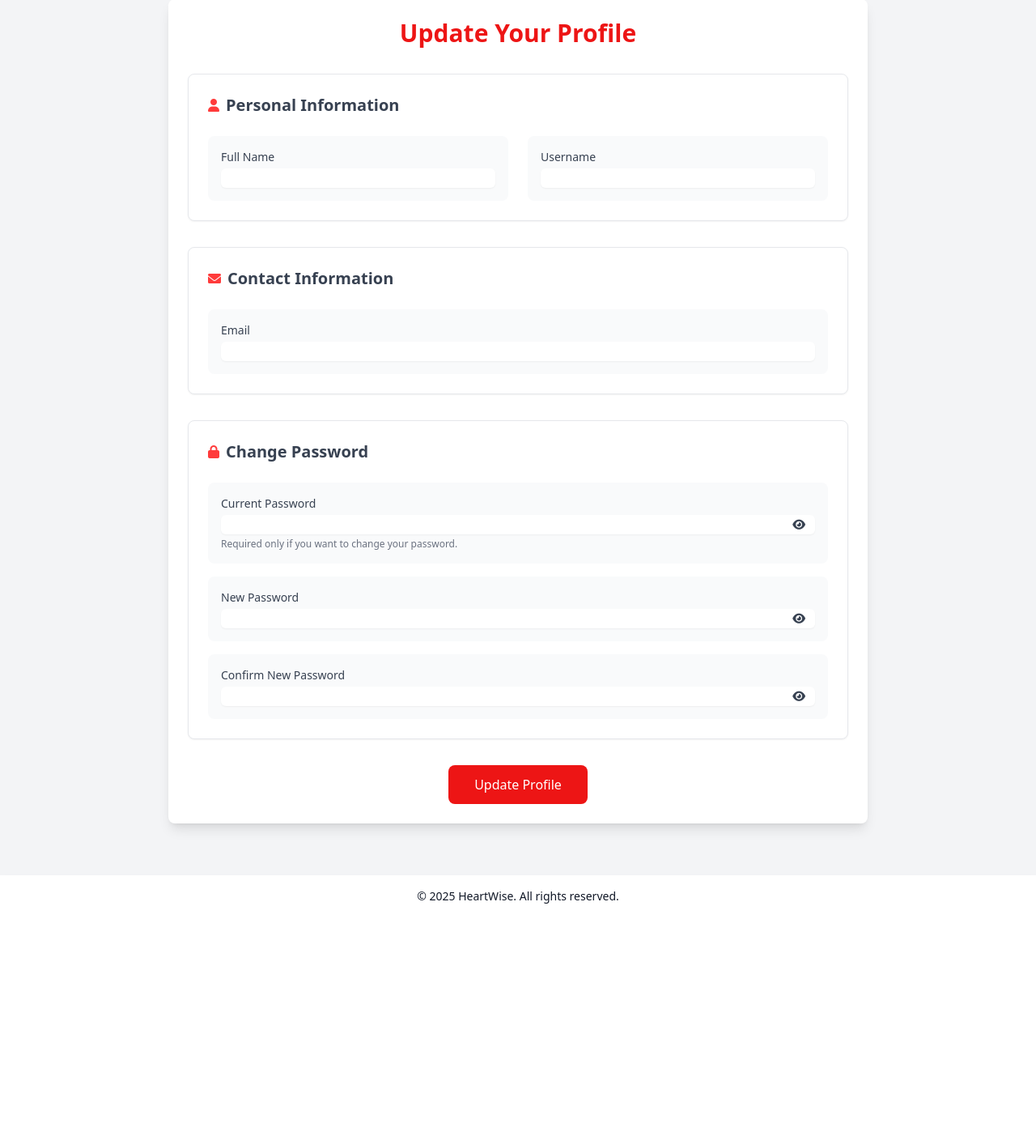
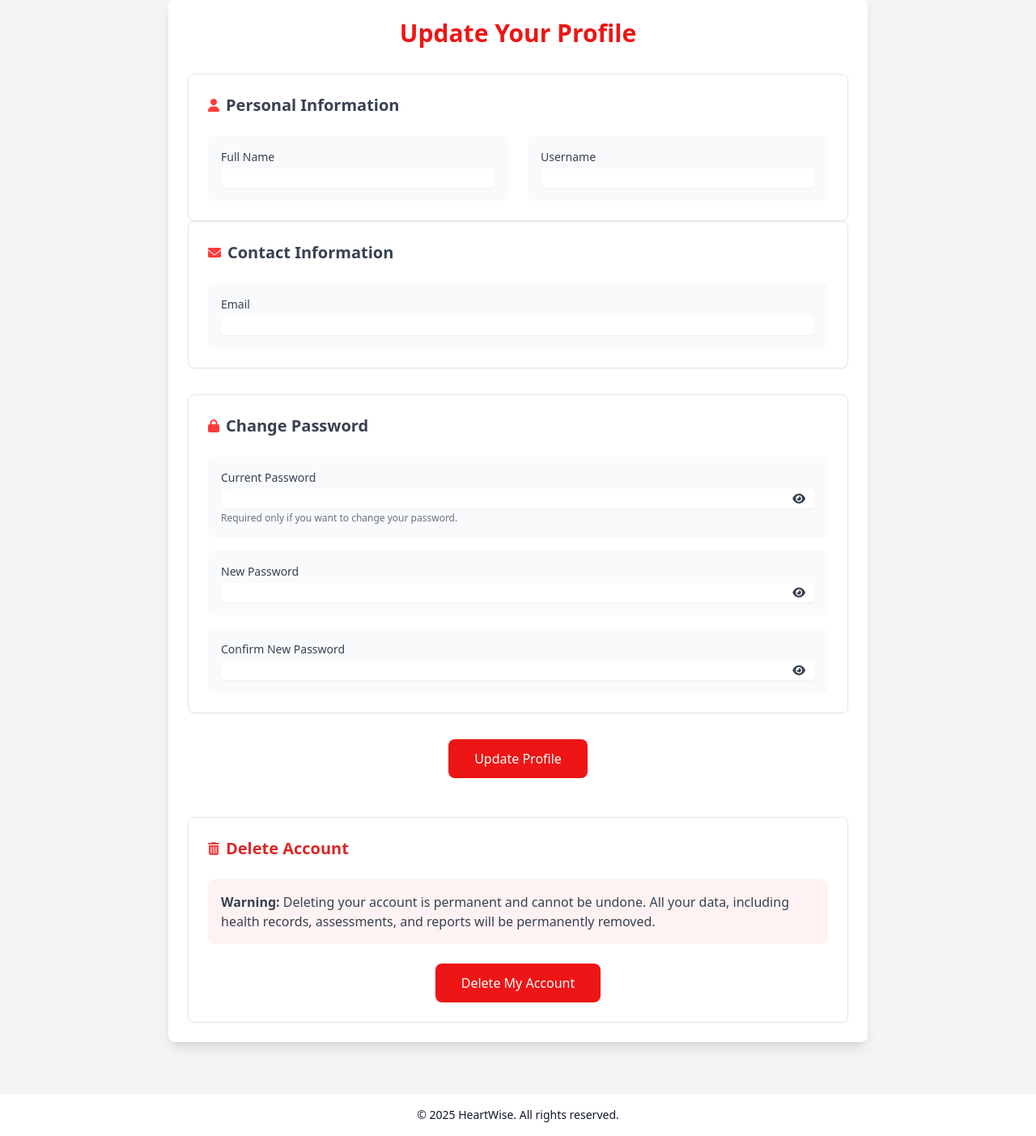
Before and after one commit to sarbashreeeeee/HeartWise-Heart-Disease-Detection, a Flask app: template app/blueprints/profile/templates/profile.html in a window 1280 px wide. Shown: the part 105-1508 px from the top of the page at 81% size. Before the commit the page ends 1221 px from the top, so only its background shows below. Run offline with Flask 3, Linux system fonts and the light colour scheme; the template is opened without the code that fills it: values that come from a table or form of the project are taken from there, others are empty; parts of the project's set-up code (start-up, migrations or seed data) failed here and were passed over; some libraries are stand-ins or nearby versions.

Commit message:
Added Delete Profile section in the Update Profile Page (UI only)

```diff
--- a/app/blueprints/profile/templates/profile.html
+++ b/app/blueprints/profile/templates/profile.html
@@ -17,11 +17,23 @@
     transform: translateY(-2px);
     transition: transform 0.2s ease;
   }
+  .delete-section {
+    border-left: 4px solid #ef4444;
+  }
+
+  .delete-btn {
+    background-color: #ef4444;
+    transition: all 0.3s ease;
+  }
+
+  .delete-btn:hover {
+    background-color: #dc2626;
+  }
 </style>
 {% endblock %} {% block content %}
 <div class="max-w-4xl mx-auto px-4 py-8">
   <div class="bg-white dark:bg-gray-800 rounded-lg shadow-lg overflow-hidden">
-    <div class="p-6">
+    <div class="p-6 form-section">
       <h1
         class="text-3xl font-bold text-heartred-600 dark:text-heartred-400 mb-8 text-center"
       >
@@ -45,63 +57,69 @@
         {{ form.hidden_tag() }}
 
         <!-- Personal Information Section -->
+        <div class="form-section grid-cols-1 md:grid-cols-2 gap-8">
           <div
-          class="form-section bg-white dark:bg-gray-800 rounded-lg p-6 shadow-sm border border-gray-200 dark:border-gray-700"
+            class="bg-white dark:bg-gray-800 rounded-lg p-6 shadow-sm border border-gray-200 dark:border-gray-700"
           >
             <div class="flex items-center mb-6">
               <i class="fas fa-user text-heartred-500 mr-2"></i>
-            <h3 class="text-xl font-semibold text-gray-700 dark:text-gray-300">
+              <h3
+                class="text-xl font-semibold text-gray-700 dark:text-gray-300"
+              >
                 Personal Information
               </h3>
             </div>
-
             <div class="grid grid-cols-1 md:grid-cols-2 gap-6">
               <!-- Full Name -->
-            <div class="input-group p-4 rounded-lg bg-gray-50 dark:bg-gray-700">
+              <div
+                class="input-group p-4 rounded-lg bg-gray-50 dark:bg-gray-700"
+              >
                 <!-- input label -->
                 {{form.full_name.label ( class="block text-sm font-medium
                 text-gray-700 dark:text-gray-300" )}}
                 <!-- input field -->
-              {{form.full_name( value=current_user.full_name, class="mt-1 block
-              w-full rounded-md border-gray-300 shadow-sm
-              focus:border-heartred-500 focus:ring-heartred-500 dark:bg-gray-600
-              dark:border-gray-500 dark:text-white" )}}
+                {{form.full_name( value=current_user.full_name, class="mt-1
+                block w-full rounded-md border-gray-300 shadow-sm
+                focus:border-heartred-500 focus:ring-heartred-500
+                dark:bg-gray-600 dark:border-gray-500 dark:text-white" )}}
               </div>
-
               <!-- Username -->
-            <div class="input-group p-4 rounded-lg bg-gray-50 dark:bg-gray-700">
+              <div
+                class="input-group p-4 rounded-lg bg-gray-50 dark:bg-gray-700"
+              >
                 <!-- input label -->
                 {{form.username.label ( class="block text-sm font-medium
                 text-gray-700 dark:text-gray-300" )}}
                 <!-- input field -->
                 {{form.username( value=current_user.username, class="mt-1 block
                 w-full rounded-md border-gray-300 shadow-sm
-              focus:border-heartred-500 focus:ring-heartred-500 dark:bg-gray-600
-              dark:border-gray-500 dark:text-white" )}}
+                focus:border-heartred-500 focus:ring-heartred-500
+                dark:bg-gray-600 dark:border-gray-500 dark:text-white" )}}
               </div>
             </div>
           </div>
-
           <!-- Contact Information Section -->
           <div
             class="form-section bg-white dark:bg-gray-800 rounded-lg p-6 shadow-sm border border-gray-200 dark:border-gray-700"
           >
             <div class="flex items-center mb-6">
               <i class="fas fa-envelope text-heartred-500 mr-2"></i>
-            <h3 class="text-xl font-semibold text-gray-700 dark:text-gray-300">
+              <h3
+                class="text-xl font-semibold text-gray-700 dark:text-gray-300"
+              >
                 Contact Information
               </h3>
             </div>
-
             <div class="input-group p-4 rounded-lg bg-gray-50 dark:bg-gray-700">
               <!-- input label -->
-            {{form.email.label ( class="block text-sm font-medium text-gray-700
-            dark:text-gray-300" )}}
+              {{form.email.label ( class="block text-sm font-medium
+              text-gray-700 dark:text-gray-300" )}}
               <!-- input field -->
               {{form.email( value=current_user.email, class="mt-1 block w-full
               rounded-md border-gray-300 shadow-sm focus:border-heartred-500
               focus:ring-heartred-500 dark:bg-gray-600 dark:border-gray-500
               dark:text-white" )}}
+            </div>
           </div>
         </div>
 
@@ -197,11 +215,41 @@
           </button>
         </div>
       </form>
+
+      <!-- Delete Account Section -->
+      <div
+        class="form-section delete-section bg-white dark:bg-gray-800 rounded-lg p-6 shadow-sm border border-gray-200 dark:border-gray-700 mt-12"
+      >
+        <div class="flex items-center mb-6">
+          <i class="fas fa-trash-alt text-red-500 mr-2"></i>
+          <h3 class="text-xl font-semibold text-red-600 dark:text-red-400">
+            Delete Account
+          </h3>
+        </div>
+
+        <div class="bg-red-50 dark:bg-red-900/20 p-4 rounded-lg mb-6">
+          <p class="text-gray-700 dark:text-gray-300">
+            <strong>Warning:</strong> Deleting your account is permanent and
+            cannot be undone. All your data, including health records,
+            assessments, and reports will be permanently removed.
+          </p>
+        </div>
+
+        <div class="flex justify-center">
+          <button
+            id="deleteAccountBtn"
+            type="button"
+            class="px-8 py-3 bg-heartred-600 text-white rounded-lg hover:bg-heartred-700 focus:outline-none focus:ring-2 focus:ring-heartred-500 focus:ring-offset-2 transform transition-transform hover:scale-105"
+          >
+            Delete My Account
+          </button>
+        </div>
+      </div>
     </div>
   </div>
 </div>
 
-<!-- Confirmation Modal -->
+<!-- Confirmation Modal: Update Profile-->
 <div
   id="confirmationModal"
   class="hidden fixed inset-0 bg-gray-600 bg-opacity-50 overflow-y-auto h-full w-full z-50"
@@ -226,6 +274,65 @@
           class="px-4 py-2 bg-heartred-600 text-white text-base font-medium rounded-md shadow-sm hover:bg-heartred-700 focus:outline-none focus:ring-2 focus:ring-heartred-500"
         >
           Close
+        </button>
+      </div>
+    </div>
+  </div>
+</div>
+
+<!-- Confirmation Modal: Delete Profile-->
+<div
+  id="deleteConfirmModal"
+  class="hidden fixed inset-0 bg-gray-600 bg-opacity-50 overflow-y-auto h-full w-full z-50"
+>
+  <div
+    class="relative top-20 mx-auto p-5 border w-96 shadow-lg rounded-md bg-white dark:bg-gray-800"
+  >
+    <div class="mt-3 text-center">
+      <div
+        class="mx-auto flex items-center justify-center h-12 w-12 rounded-full bg-red-100 dark:bg-red-900"
+      >
+        <i
+          class="fas fa-exclamation-triangle text-red-600 dark:text-red-400"
+        ></i>
+      </div>
+      <h3
+        class="text-lg leading-6 font-medium text-gray-900 dark:text-gray-100 mt-4"
+      >
+        Delete Account Confirmation
+      </h3>
+      <div class="mt-2 px-7 py-3">
+        <p class="text-sm text-gray-500 dark:text-gray-400">
+          Are you sure you want to delete your account? This action cannot be
+          undone and all your data will be permanently lost.
+        </p>
+        <div class="mt-4">
+          <input
+            type="password"
+            id="deleteConfirmPassword"
+            placeholder="Enter your password to confirm"
+            class="mt-1 block w-full rounded-md border-gray-300 shadow-sm focus:border-red-500 focus:ring-red-500 dark:bg-gray-600 dark:border-gray-500 dark:text-white"
+          />
+          <p
+            id="deletePasswordError"
+            class="text-red-500 text-xs mt-1 text-left hidden"
+          >
+            Password is required to confirm deletion
+          </p>
+        </div>
+      </div>
+      <div class="flex justify-between px-4 py-3">
+        <button
+          id="cancelDeleteBtn"
+          class="px-4 py-2 bg-gray-300 text-gray-800 dark:bg-gray-600 dark:text-gray-200 text-base font-medium rounded-md shadow-sm hover:bg-gray-400 dark:hover:bg-gray-500 focus:outline-none focus:ring-2 focus:ring-gray-400"
+        >
+          Cancel
+        </button>
+        <button
+          id="confirmDeleteBtn"
+          class="px-4 py-2 bg-red-600 text-white text-base font-medium rounded-md shadow-sm hover:bg-red-700 focus:outline-none focus:ring-2 focus:ring-red-500"
+        >
+          Delete Account
         </button>
       </div>
     </div>
@@ -263,7 +370,6 @@
     });
 
     // Form validation
-
     form.addEventListener("submit", async (e) => {
       e.preventDefault();
       try {
```
Also changed, not shown: app/blueprints/user_auth/forms/register.py (+11 -3 lines), app/blueprints/user_auth/routes.py (+3 -7 lines), app/blueprints/user_auth/templates/login.html (+16 -52 lines), app/blueprints/user_auth/templates/register.html (+4 -55 lines). Lines whose indentation alone changed are shown as unchanged.
